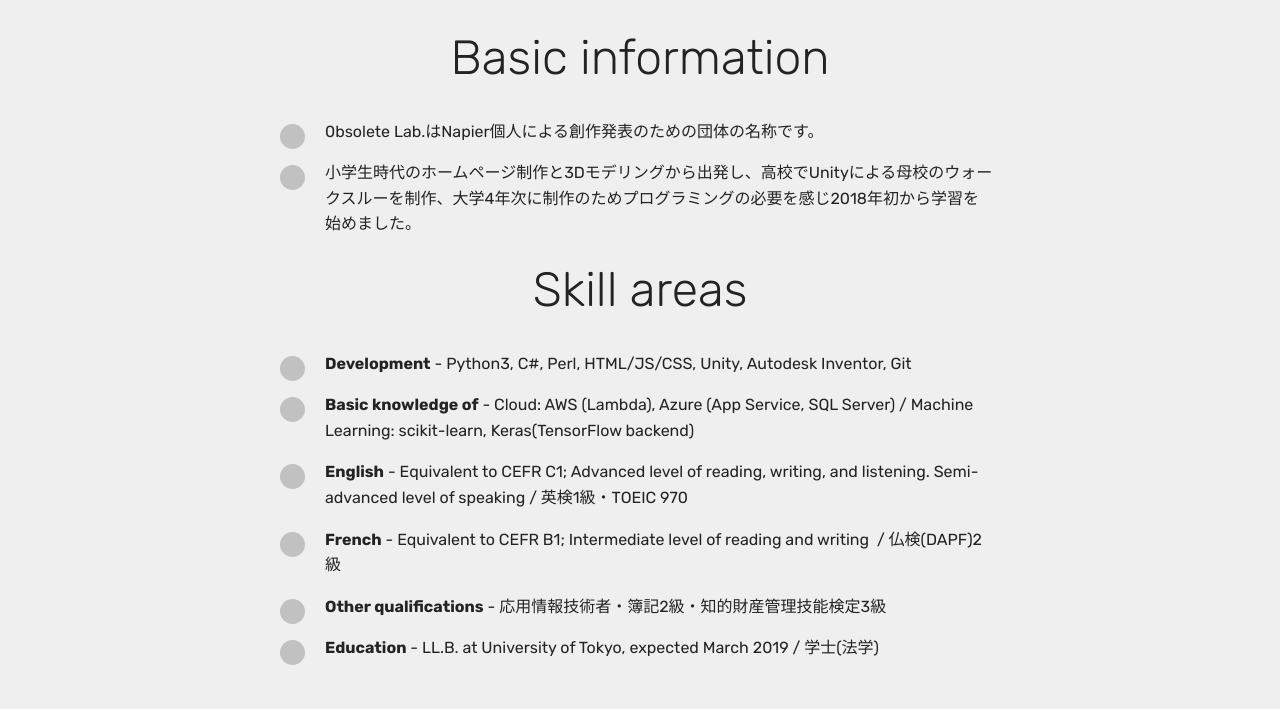
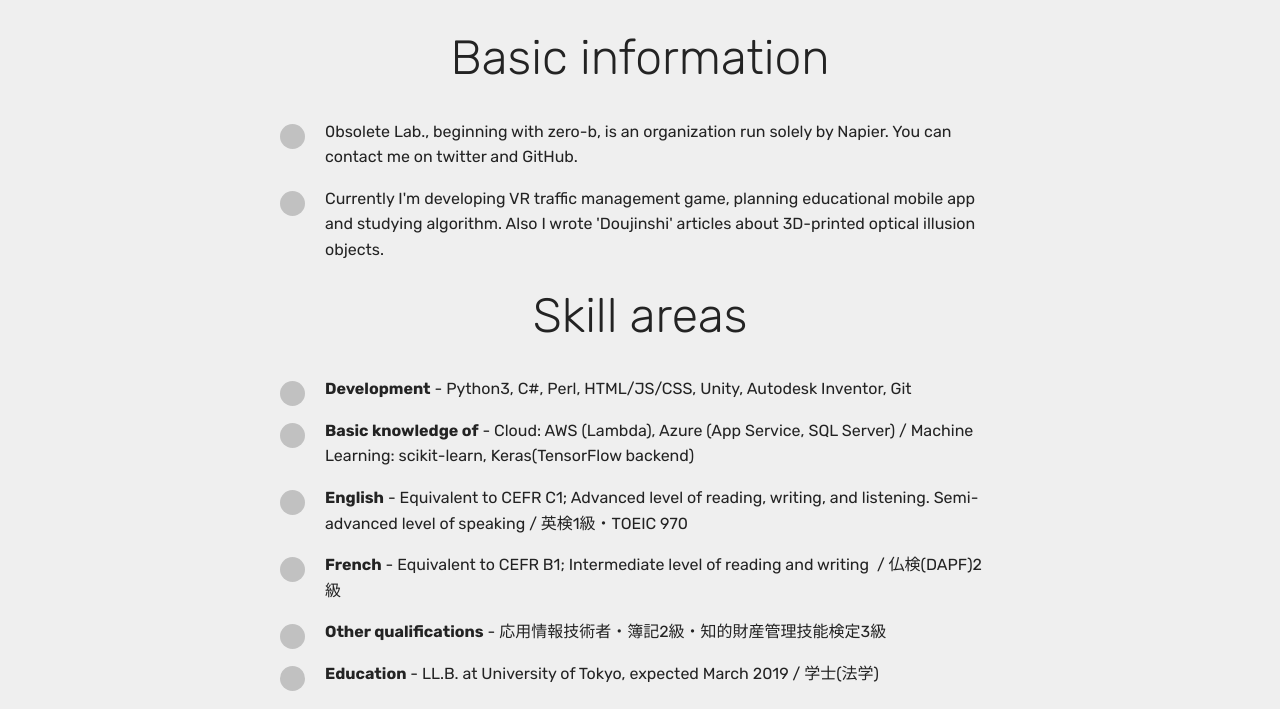
Before and after one commit to Napier-JP/0bsolete-Lab, a plain HTML site: page profile.html in a window 1280 px wide. Shown: the part 91-800 px from the top of the page. Drawn offline with Linux system fonts and the light colour scheme.

Commit message:
change info lang

```diff
--- a/profile.html
+++ b/profile.html
@@ -57,8 +57,8 @@
             <div class="media-container-row">
                 <div class="mbr-text counter-container col-12 col-md-8 mbr-fonts-style display-7">
                     <ul>
-                        <li>0bsolete Lab.はNapier個人による創作発表のための団体の名称です。</li>
-                        <li>小学生時代のホームページ制作と3Dモデリングから出発し、高校でUnityによる母校のウォークスルーを制作、大学4年次に制作のためプログラミングの必要を感じ2018年初から学習を始めました。</li>
+                        <li>0bsolete Lab., beginning with zero-b, is an organization run solely by Napier. You can contact me on twitter and GitHub.</li>
+                        <li>Currently I'm developing VR traffic management game, planning educational mobile app and studying algorithm. Also I wrote 'Doujinshi' articles about 3D-printed optical illusion objects.</li>
                     </ul>
                 </div>
             </div>
```
